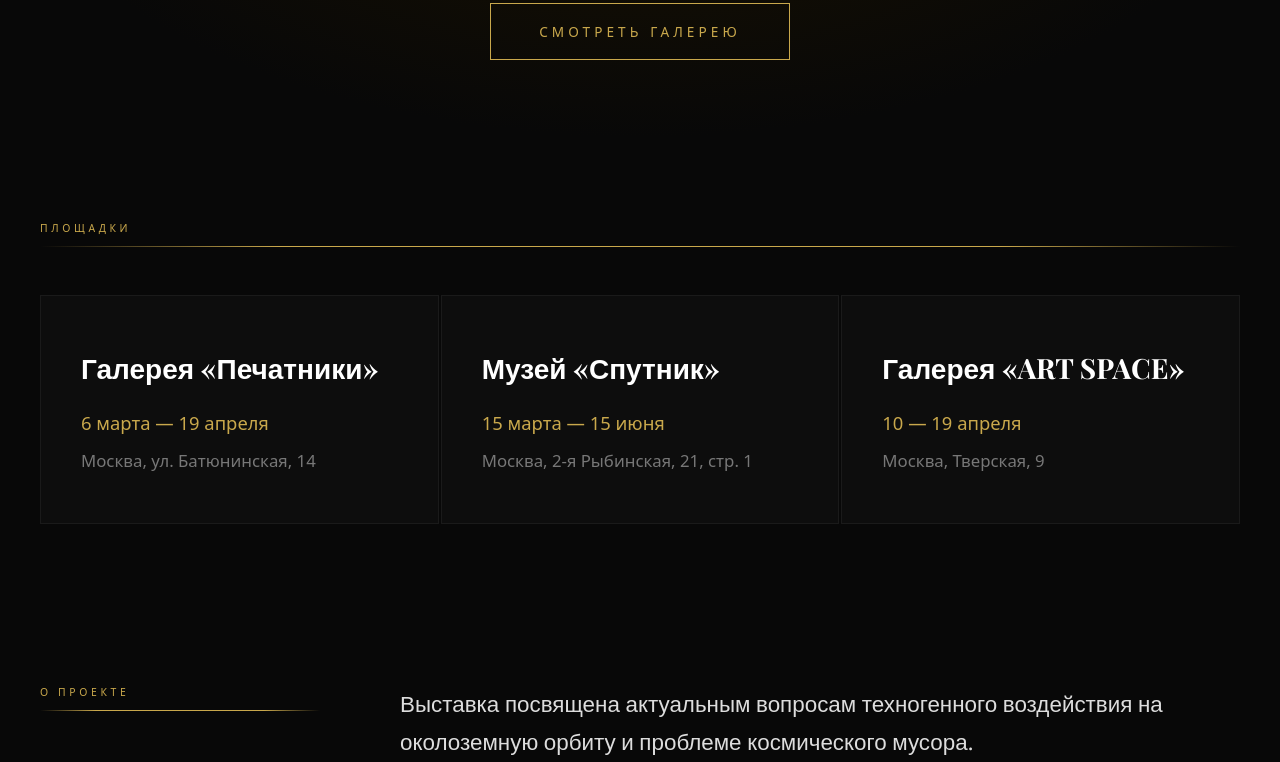
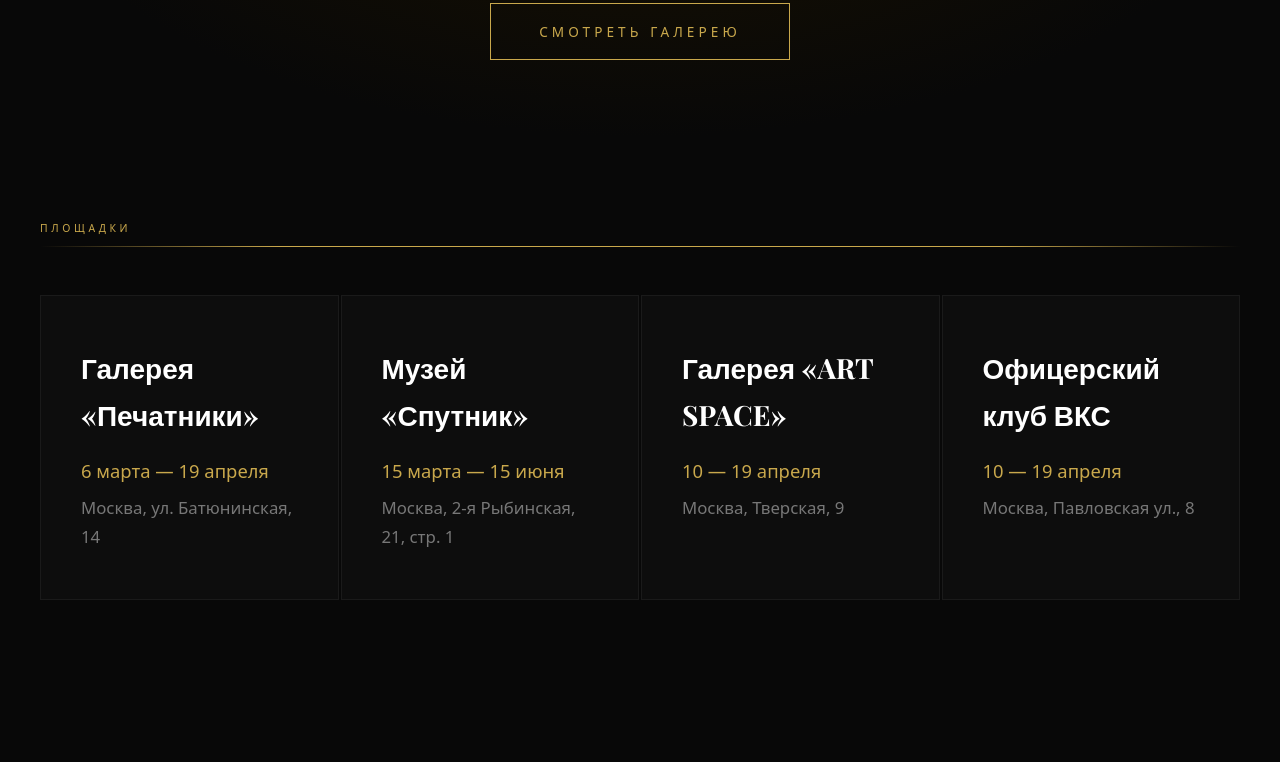
Before and after one commit to misterserj-create/cosmos-ecology, a Next.js app: page / in a window 1280 px wide. Shown: the part 502-1264 px from the top of the page. Built offline with nearby package versions, Linux system fonts and the light colour scheme; no server answers.

Commit message:
Add Офицерский клуб ВКС venue (10-19 апреля)

```diff
--- a/app/page.tsx
+++ b/app/page.tsx
@@ -40,6 +40,7 @@ export default async function Home() {
               { name: "Галерея «Печатники»", dates: "6 марта — 19 апреля", address: "Москва, ул. Батюнинская, 14" },
               { name: "Музей «Спутник»", dates: "15 марта — 15 июня", address: "Москва, 2-я Рыбинская, 21, стр. 1" },
               { name: "Галерея «ART SPACE»", dates: "10 — 19 апреля", address: "Москва, Тверская, 9" },
+              { name: "Офицерский клуб ВКС", dates: "10 — 19 апреля", address: "Москва, Павловская ул., 8" },
             ].map(v => (
               <div key={v.name} style={{ background: "#0d0d0d", border: "1px solid #1a1a1a", padding: "48px 40px" }}>
                 <div style={{ fontFamily: "var(--font-playfair)", fontWeight: 700, fontSize: "1.75rem", marginBottom: 16 }}>{v.name}</div>
```
